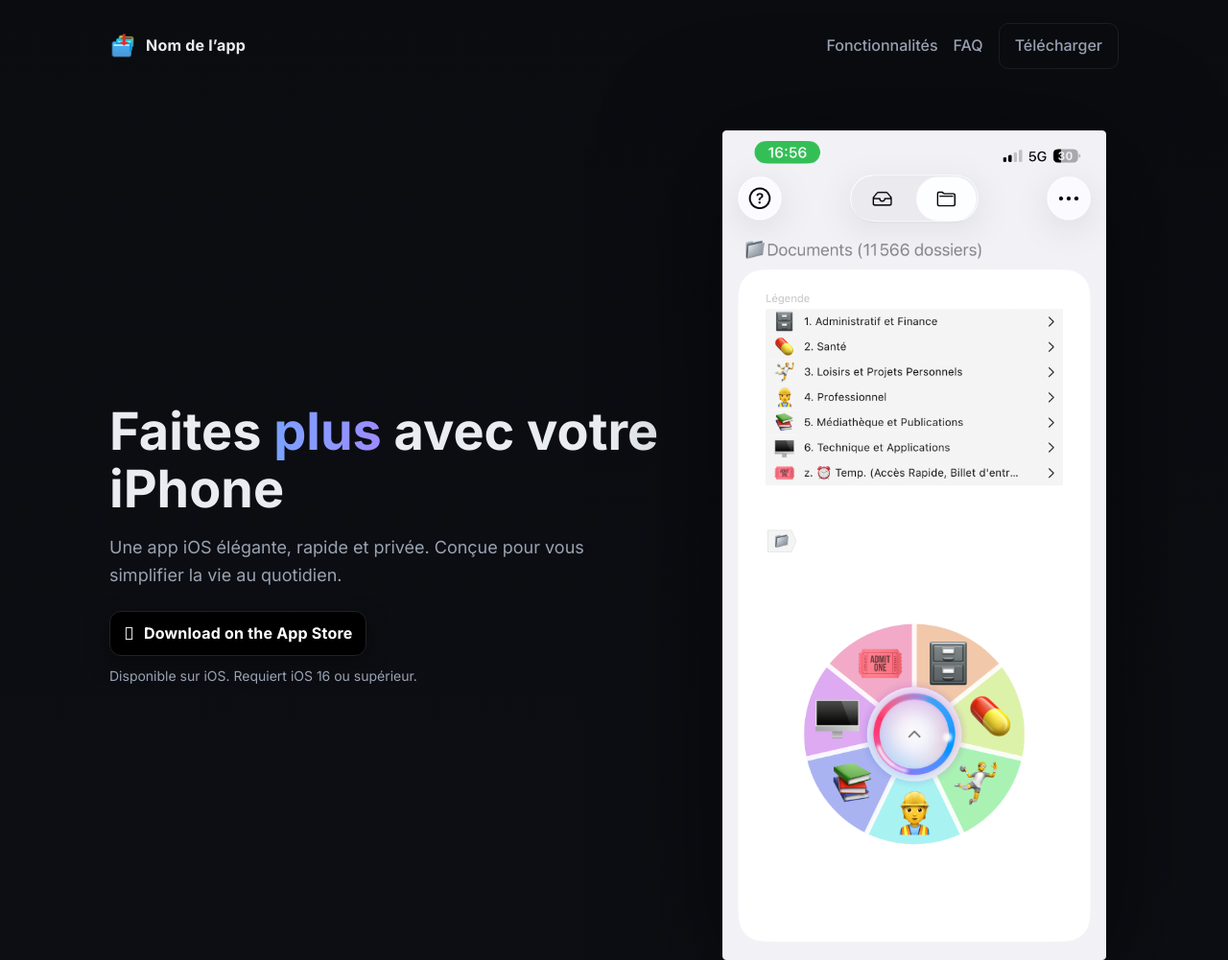
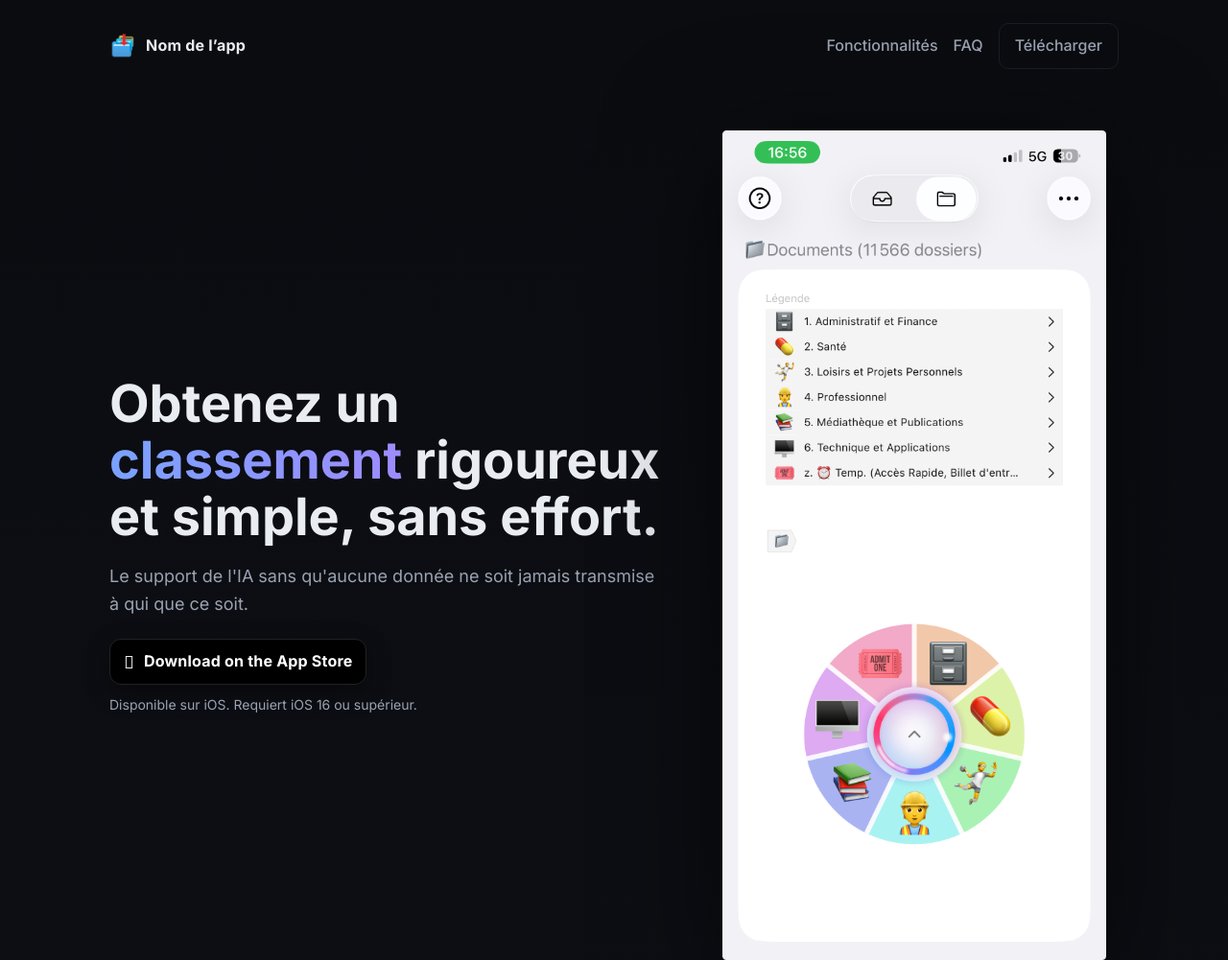
Before and after one commit to fabassP/JustFolderSupport, a plain HTML site: page index.html in a window 1280 px wide. Shown: the top 1001 px of the page at 96% size. Drawn offline with Linux system fonts and the light colour scheme.

Commit message:
wordings

```diff
--- a/index.html
+++ b/index.html
@@ -31,8 +31,8 @@
   <main>
     <section class="hero container">
       <div class="hero-text">
-        <h1>Faites <span class="accent">plus</span> avec votre iPhone</h1>
-        <p class="lead">Une app iOS élégante, rapide et privée. Conçue pour vous simplifier la vie au quotidien.</p>
+        <h1>Obtenez un <span class="accent">classement</span> rigoureux et simple, sans effort.</h1>
+        <p class="lead">Le support de l'IA sans qu'aucune donnée ne soit jamais transmise à qui que ce soit.</p>
         <div class="cta" id="download">
           <!-- Replace the link below with your actual App Store URL -->
           <a class="appstore-badge" href="https://apps.apple.com/fr/app/JustFolder/id6753218156">
```
